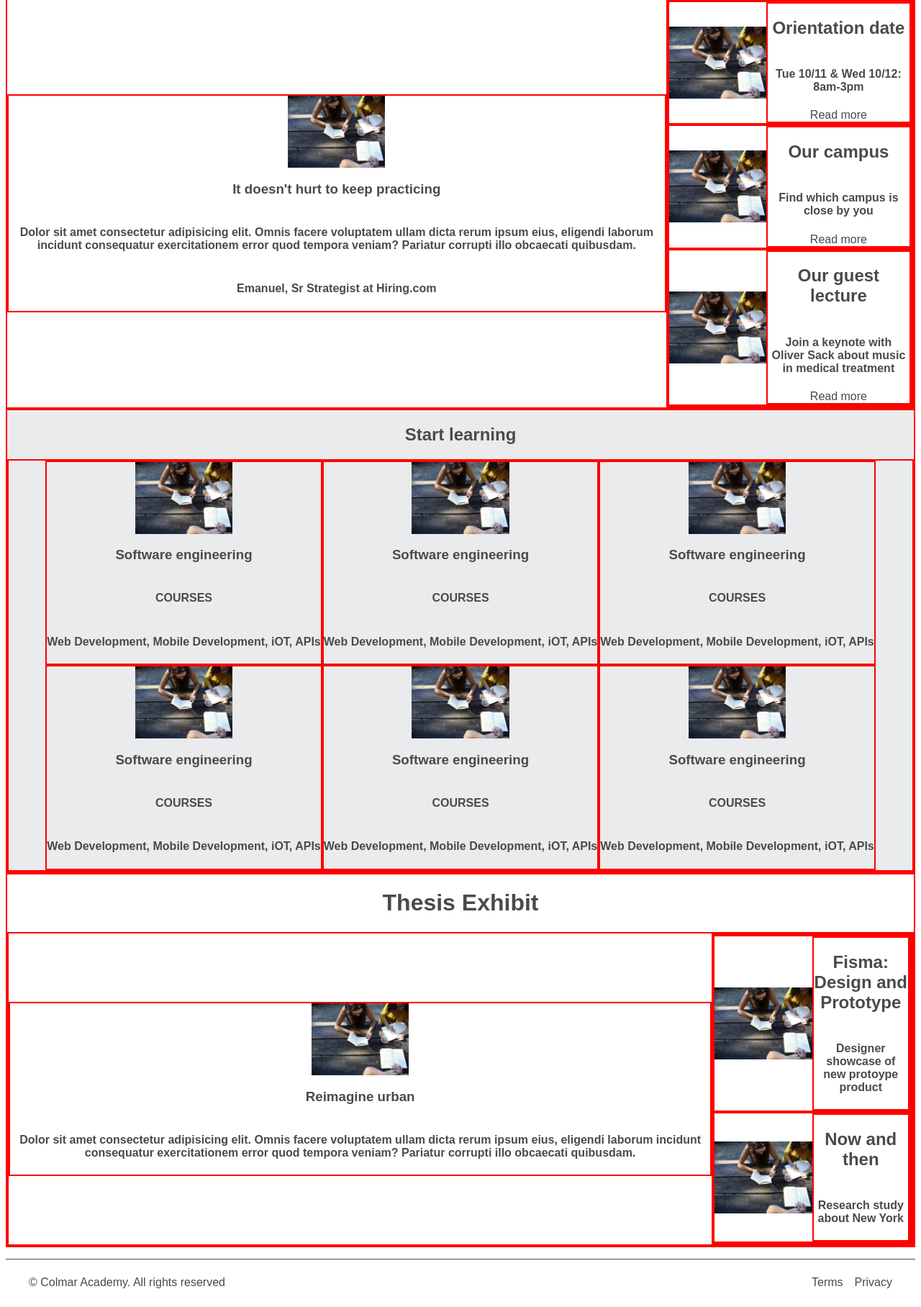
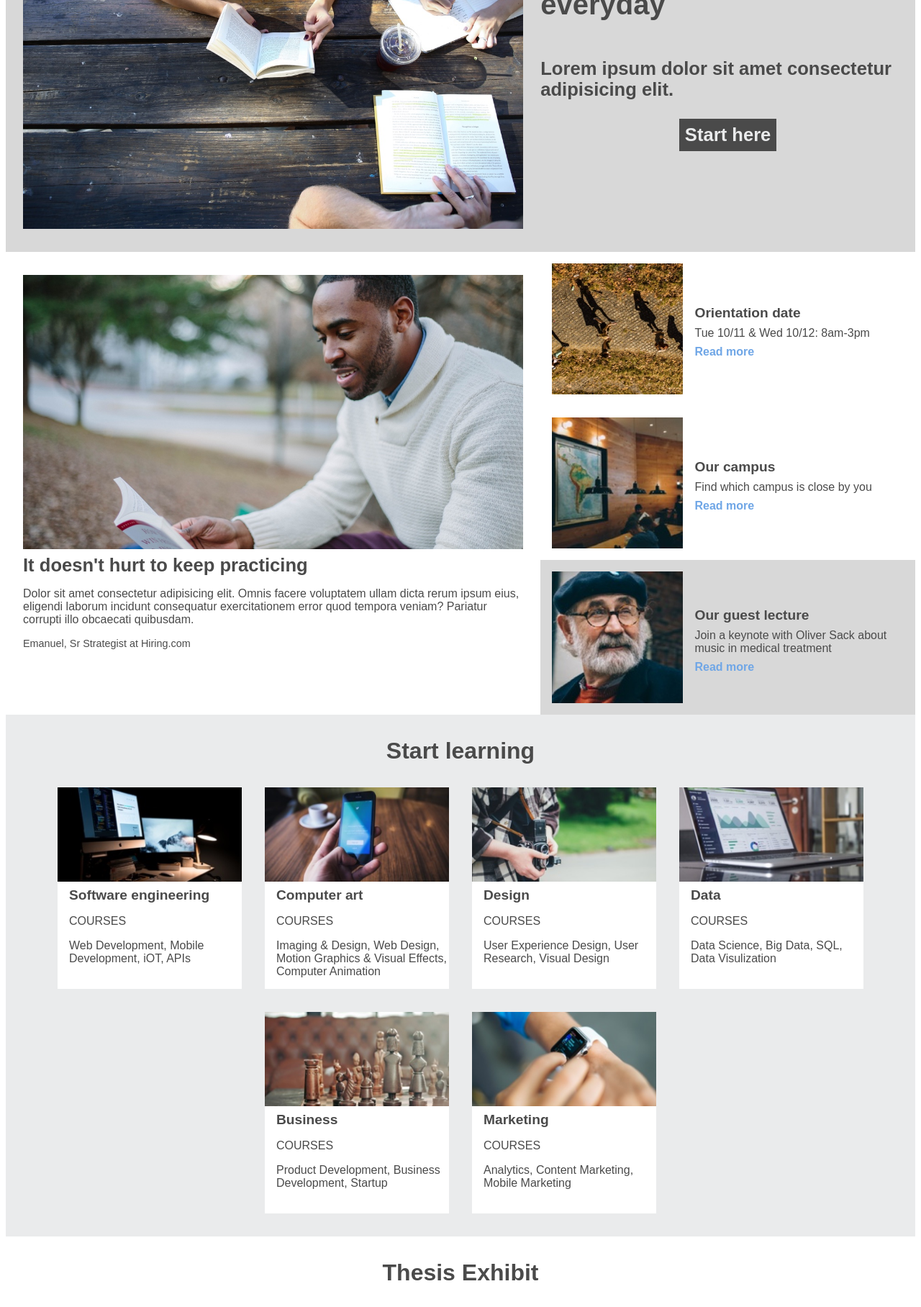
Before and after one commit to fmholder/colmar, a plain HTML site: page index.html in a window 1280 px wide. Shown: the part 300-2116 px from the top of the page at 72% size. Drawn offline with Linux system fonts and the light colour scheme; grey boxes are pictures that could not be loaded.

Commit message:
finalized before reactive

```diff
--- a/index.html
+++ b/index.html
@@ -18,7 +18,7 @@
       <li  class="home-li">
           <div class="align-icon">
               <img id="icon" src="resources/images/ic-logo.svg" href="index.html"/>
-              <a href="index.html"> COLMARACADEMY</a>
+              <a href="index.html"><span id="colmar">COLMAR</span><span id="academy">ACADEMY</span></a>
           </div>
       </li>
 
@@ -29,50 +29,49 @@
     </ul>
   </nav>
 
-
-<!-- Jumbotron Section -->
-<div class="jumbotron container horiz">
-  <img id="banner" src="resources/images/banner.jpg"/>
-  <div class="banner_intro container">
-    <h2>Learn something new everyday</h2>
-    <h4>Lorem ipsum dolor sit amet consectetur adipisicing elit.</h4>
-    <div id="learn_more_button" class="button container">
-      <h4>Learn more</h4>
-    </div>
+<!-- Banner Section -->
+<div class="banner container horiz">
+  <div class="sixty_percent_box container">
+    <img class="large_picture" src="resources/images/banner.jpg">
+  </div>
+  <div class="container">
+    <h1>Learn something new everyday</h1>
+    <h3>Lorem ipsum dolor sit amet consectetur adipisicing elit.</h3>
+    <a href="#StartButton" class="button_box container"><h3 id="button_text">Start here</h3></a>
   </div>
 </div>
 
 <!-- Highlighted Articles Section -->
 <div class="highlighted_articles container horiz">
-  <div class="main_article container">
-    <img id="banner" src="resources/images/banner.jpg"/>
-    <h3>It doesn't hurt to keep practicing</h3>
-    <h4>Dolor sit amet consectetur adipisicing elit. Omnis facere voluptatem ullam dicta rerum ipsum eius, eligendi laborum incidunt consequatur exercitationem error quod tempora veniam? Pariatur corrupti illo obcaecati quibusdam.</h4>
-    <h4 id="author">Emanuel, Sr Strategist at Hiring.com</h4>
+  <div class="sixty_percent_box container">
+    <img class="large_picture" src="resources/images/information-main.jpg"/>
+    <h3 class="text">It doesn't hurt to keep practicing</h3>
+    <h5 class="text">Dolor sit amet consectetur adipisicing elit. Omnis facere voluptatem ullam dicta rerum ipsum eius, eligendi laborum incidunt consequatur exercitationem error quod tempora veniam? Pariatur corrupti illo obcaecati quibusdam.</h5>
+    <h5 id="author" class="text">Emanuel, Sr Strategist at Hiring.com</h5>
   </div>
-  <div class="next_three_articles container">
+  <div class="container">
     <div class="article container horiz">
-      <img id="banner" src="resources/images/banner.jpg"/>
-      <div class="container">
-        <h2>Orientation date</h2>
-        <h4>Tue 10/11 & Wed 10/12: 8am-3pm</h4>
-        <a href="#ReadMore">Read more</a>
+      <img class="info_img" src="resources/images/information-orientation.jpg"/>
+      <div class="">
+        <h4 class="text">Orientation date</h4>
+        <h5 class="text">Tue 10/11 & Wed 10/12: 8am-3pm</h5>
+        <a href="#ReadMore" class="text">Read more</a>
       </div>
     </div>
     <div class="article container horiz">
-      <img id="banner" src="resources/images/banner.jpg"/>
-      <div class="container">
-        <h2>Our campus</h2>
-        <h4>Find which campus is close by you</h4>
-        <a href="#ReadMore">Read more</a>
+      <img class="art_img" src="resources/images/information-campus.jpg"/>
+      <div class="">
+        <h4 class="text">Our campus</h4>
+        <h5 class="text">Find which campus is close by you</h5>
+        <a href="#ReadMore" class="text">Read more</a>
       </div>
     </div>
-    <div id="guest_lecture" class="article container horiz">
-      <img id="banner" src="resources/images/banner.jpg"/>
-      <div class="container">
-        <h2>Our guest lecture</h2>
-        <h4>Join a keynote with Oliver Sack about music in medical treatment</h4>
-        <a href="#ReadMore">Read more</a>
+    <div class="article container horiz grey_background">
+      <img class="art_img" src="resources/images/information-guest-lecture.jpg"/>
+      <div class="">
+        <h4 class="text">Our guest lecture</h4>
+        <h5 class="text">Join a keynote with Oliver Sack about music in medical treatment</h5>
+        <a href="#ReadMore" class="text">Read more</a>
       </div>
     </div>
   </div>
@@ -83,66 +82,66 @@
   <h2>Start learning</h2>
   <div class="six_classes container">
     <div class="class_box container">
-      <img id="banner" src="resources/images/banner.jpg"/>
-      <h3>Software engineering</h3>
-      <h4>COURSES</h4>
-      <h4>Web Development, Mobile Development, iOT, APIs</h4>
+      <img class="class_img" src="resources/images/course-software.jpg"/>
+      <h4 class="text">Software engineering</h4>
+      <h5 class="text">COURSES</h5>
+      <h5 class="text">Web Development, Mobile Development, iOT, APIs</h5>
+    </div>
+        <div class="class_box container">
+      <img class="class_img" src="resources/images/course-computer-art.jpg"/>
+      <h4  class="text">Computer art</h4 >
+      <h5  class="text">COURSES</h5 >
+      <h5  class="text">Imaging & Design, Web Design, Motion Graphics & Visual Effects, Computer Animation</h5 >
     </div>
     <div class="class_box container">
-      <img id="banner" src="resources/images/banner.jpg"/>
-      <h3>Software engineering</h3>
-      <h4>COURSES</h4>
-      <h4>Web Development, Mobile Development, iOT, APIs</h4>
+      <img class="class_img" src="resources/images/course-design.jpg"/>
+      <h4  class="text">Design</h4 >
+      <h5  class="text">COURSES</h5 >
+      <h5  class="text">User Experience Design, User Research, Visual Design</h5 >
     </div>
     <div class="class_box container">
-      <img id="banner" src="resources/images/banner.jpg"/>
-      <h3>Software engineering</h3>
-      <h4>COURSES</h4>
-      <h4>Web Development, Mobile Development, iOT, APIs</h4>
+      <img class="class_img" src="resources/images/course-data.jpg"/>
+      <h4  class="text">Data</h4 >
+      <h5  class="text">COURSES</h5 >
+      <h5  class="text">Data Science, Big Data, SQL, Data Visulization</h5 >
     </div>
     <div class="class_box container">
-      <img id="banner" src="resources/images/banner.jpg"/>
-      <h3>Software engineering</h3>
-      <h4>COURSES</h4>
-      <h4>Web Development, Mobile Development, iOT, APIs</h4>
+      <img class="class_img" src="resources/images/course-business.jpg"/>
+      <h4  class="text">Business</h4 >
+      <h5  class="text">COURSES</h5 >
+      <h5  class="text">Product Development, Business Development, Startup</h5 >
     </div>
     <div class="class_box container">
-      <img id="banner" src="resources/images/banner.jpg"/>
-      <h3>Software engineering</h3>
-      <h4>COURSES</h4>
-      <h4>Web Development, Mobile Development, iOT, APIs</h4>
-    </div>
-    <div class="class_box container">
-      <img id="banner" src="resources/images/banner.jpg"/>
-      <h3>Software engineering</h3>
-      <h4>COURSES</h4>
-      <h4>Web Development, Mobile Development, iOT, APIs</h4>
+      <img class="class_img" src="resources/images/course-marketing.jpg"/>
+      <h4  class="text">Marketing</h4 >
+      <h5  class="text">COURSES</h5 >
+      <h5  class="text">Analytics, Content Marketing, Mobile Marketing</h5 >
     </div>
   </div>
 </div>
 
 <!-- Thesis exhibit Section -->
 <div class="thesis_exhibit container">
-  <h1>Thesis Exhibit</h1>
+  <h2>Thesis Exhibit</h2>
   <div class="thesis_box container horiz">
-  <div class="main_thesis container">
-    <img id="banner" src="resources/images/banner.jpg"/>
-    <h3>Reimagine urban</h3>
-    <h4>Dolor sit amet consectetur adipisicing elit. Omnis facere voluptatem ullam dicta rerum ipsum eius, eligendi laborum incidunt consequatur exercitationem error quod tempora veniam? Pariatur corrupti illo obcaecati quibusdam.</h4>
+  <div class="sixty_percent_box  main_thesis container">
+    <video id="thesis_vid" src="resources/videos/thesis.mp4" mute controls loop></video> <!-- auto loop></video> -->
+    <h4 class="text">Reimagine urban</h4>
+    <h5 class="text">Dolor sit amet consectetur adipisicing elit. Omnis facere voluptatem ullam dicta rerum ipsum eius, eligendi laborum incidunt consequatur exercitationem error quod tempora veniam? Pariatur corrupti illo obcaecati quibusdam.</h5>
   </div>
   <div class="next_two_thesis container">
-    <div class="thesis container horiz">
-      <img id="banner" src="resources/images/banner.jpg"/>
+    <div class="article container horiz grey_background">
+      <img class="thesis_img" src="resources/images/thesis-fisma.jpg"/>
       <div class="container">
-        <h2>Fisma: Design and Prototype</h2>
-        <h4>Designer showcase of new protoype product</h4>
+        <h4 class="text">Fisma: Design and Prototype</h4>
+        <h5 class="text">Designer showcase of new protoype product</h5 >
       </div>
     </div>
     <div class="article container horiz">
-      <img id="banner" src="resources/images/banner.jpg"/>
+      <img class="thesis_img" src="resources/images/thesis-now-and-then.jpg"/>
       <div class="container">
-        <h2>Now and then</h2>
-        <h4>Research study about New York</h4>
+        <h4 class="text">Now and then</h4>
+        <h5 class="text">Research study about New York</h5 >
       </div>
     </div>
     </div>
@@ -154,10 +153,10 @@
   <footer>
     <nav>
       <ul id="footbar">
-        <li  class="home-li">&copy Colmar Academy. All rights reserved</li>
+        <li  class="home-li text">&copy Colmar Academy. All rights reserved</li>
 
-        <li><a href="#Terms">Terms</a></li>
-        <li><a href="#Privacy">Privacy</a></li>
+        <li><a href="#Terms" class="text">Terms</a></li>
+        <li><a href="#Privacy" class="text">Privacy</a></li>
       </ul>
     </nav>
   </footer>
--- a/resources/css/styles.css
+++ b/resources/css/styles.css
@@ -2,51 +2,78 @@
     --text-color: #4a4a4a;
     --mediumGrey-color: #d8d8d8;
     --lightGrey-color: #eaebec;
-    --background-color: #f3f5f5;
+    --background-color: #ffffff;
   }
-
 html {
     font-family: Arial, Helvetica, sans-serif;
     font-size: 16px;
 }
-
 body {
-    text-align: center;
     color: var(--text-color);
     background-color: var(--background-color--);
+}
 
+    /* Fonts */
+.text {
+  margin: .5rem 0rem;
+  text-align: left;
+  padding-left: 1rem;
+}
 a {
-    color:var(--text-color);
-    text-decoration: none;
+  color:var(--text-color);
+  text-decoration: none;
+}
+h1 {
+  font-size: 2.5rem;
+  font-weight: 800;
+}
+h2 {
+  font-size: 2rem;
+  font-weight: 800;
+  padding-top: 2rem;
+  margin: 0;
+}
+h3 {
+  font-size: 1.6rem;
+  font-weight: 700;
+}
+h4 {
+  font-size: 1.2rem;
+  font-weight: 600;
+}
+h5 {
+  font-size: 1.0rem;
+  font-weight: 300;
 }
 
 .container {
     display: flex;
     justify-content: center;
     align-items: center;
-    flex-flow: column wrap;        /* go up and down? */
-/*------------------------EDITING PURPOSE ONLY*/border: 2px solid red;
+    flex-flow: column nowrap;        /* go up and down */
 }
 .horiz {
-  flex-flow: nowrap;        /* horizontal? */
-}
-
-img {
-/*------------------------EDITING PURPOSE ONLY*/height: 100px;
+  flex-direction: row;        /* over rides to horizontal*/
 }
 
 
 /*--Navigation bar and menu--*/
 nav {
-  position: sticky;
-  top: 0;
-  z-index: 99;
-  padding: 0rem 0rem;
+  padding: 0rem;
+  margin: 0;
   font-size: 1rem;
   color: var(--text-color--);
 }
 
+  #colmar {
+    font-weight: 600;
+  }
+  #academy {
+    color: #9e9e9e;
+  }
+
   nav ul{   /*real box to play in */
+    margin: 0;
     display: flex;
     align-items: center;
     height: 4rem;
@@ -54,7 +81,6 @@ nav {
     font-size: 1rem;
     padding: 0rem 1.5rem;
     }
-
   nav li{
     display: inline-block;
     margin: 0 0.5rem;  /* top and bottom | left and right */
@@ -67,7 +93,6 @@ nav {
     justify-content: center;
     align-items: center;
     flex-flow: nowrap;
-    border: 3px solid red;
   }
   #icon {
     height: 2rem;
@@ -79,45 +104,113 @@ nav {
     color: var(--text-color);
     transition: background-color 150ms ease;
   }
-  nav a:hover{
-    background-color: var(--hover-color);
-  }
-  nav a.active-link{
-    border-bottom: 2px solid var(--text-color);
-  }
 
-  .iconName {
-      z-index: 99;
-  }
-
-/*-- Jumbotron Section --*/
-.jumbotron {
+/*-- Banner Section --*/
+.banner {
   background-color: var(--mediumGrey-color);
 }
 
+.sixty_percent_box {
+  flex-shrink: 0;
+  width: 55%;
+  padding: 2rem 1.5rem;
+  align-content: start;
+  text-align: left;
+  align-items: flex-start;
+}
+.large_picture {
+  width: 100%;
+  height: auto;
+}
+
+.button_box {
+  background-color: var(--text-color);
+}
+#button_text {
+  color: var(--lightGrey-color);
+  margin: .5rem;
+}
+
+
 /*-- Highlighted Articles Section --*/
 .highlighted_articles {
+  display: flex;
+  align-items: flex-start;  /*align on top*/
 }
+.sixty_percent_box .text {
+  padding-left: 0;
+}
+#author {
+  margin-bottom: .5rem;
+  font-size: .9rem;
+}
+.article div {
+  align-items: flex-start;
+  width: 65%;
+}
+.article img {
+  width: 35%;
+  height: auto;
+  margin: 0rem;
+  padding: 1rem 0rem 1rem 1rem;
+}
+.article a {
+  color: #6fa6e6;
+  font-weight: 600;
+}
+ .grey_background {
+  background-color: var(--mediumGrey-color);
+ }
 
 
 /*-- Available Classes Section --*/
 .available_classes {
   background-color: var(--lightGrey-color);
-
+}
+.six_classes {
+  flex-flow: row wrap;
+  column-gap: 2rem;
+  row-gap: 2rem;
+  margin: 0;
+  padding: 2rem 4.5rem;
+}
+.class_box {
+  background-color: var(--background-color);
+  flex-grow: 1;
+  min-width: 16rem;
+  max-width: 16rem;
+  max-height: 17.5rem;
+  min-height: 17.5rem;
+  display: flex;
+  justify-content: flex-start;
+  align-items: flex-start;
+}
+.class_box img {
+  width: 100%;
+  height: auto;
 }
 
-.six_classes {
-  flex-flow: row wrap;
+/*-- Thesis Exhibit Section --*/
+.thesis_box {
+  padding: 0;
+  margin: 0;
 }
 
-
-/*-- Thesis Exhibit Section --*/
-.thesis_exhibit {
-
+#thesis_vid {
+  width: 100%;
+  height: auto;
+  padding: 0;
+  margin: 0;
 }
 
-
-
 #footbar {
-  border-top: 1px solid var(--text-color);
+  border-top: 1px solid var(--mediumGrey-color);
+  font-size: .8rem;
+  padding: 1rem 1.5rem;
+  margin: 0;
+  height: min-content;
 }
+footer .text {
+  margin-top: 0;
+  padding: 0;
+}
```
